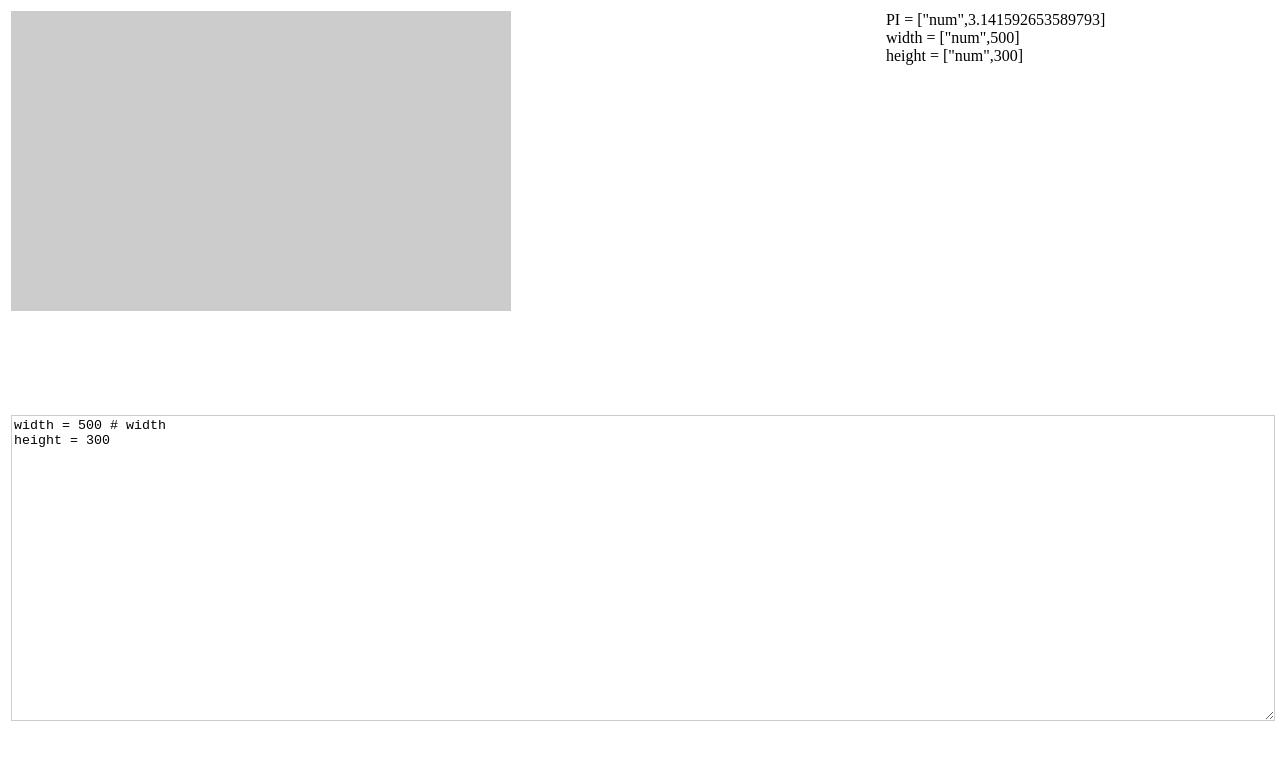
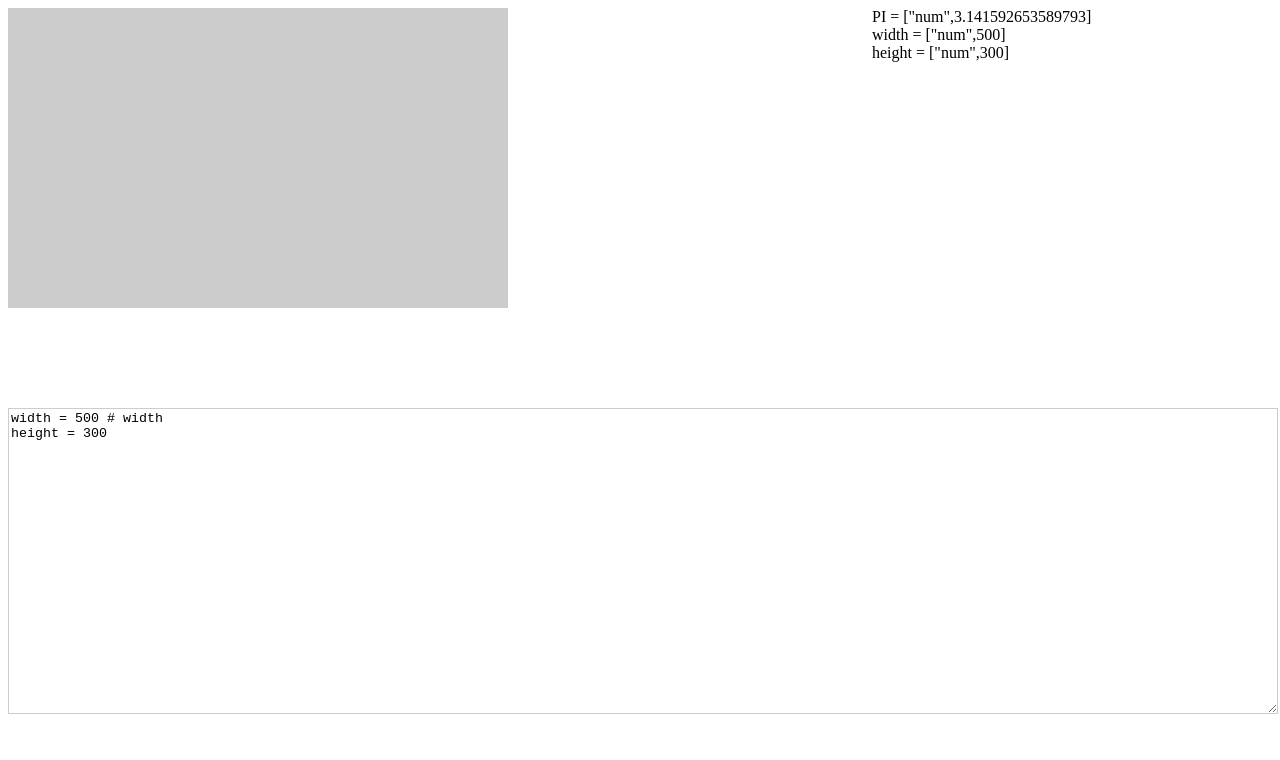
Before and after one commit to CindyLinz/CanvasDesigner, a plain HTML site: page index.html in a window 1280 px wide. Drawn offline with Linux system fonts and the light colour scheme.

Commit message:
layout table -> float

```diff
--- a/index.html
+++ b/index.html
@@ -5,17 +5,13 @@
         <title>Canvas Designer</title>
     </head>
     <body>
-        <table width=100%>
-            <tr valign=top>
-                <td><canvas id=canvas style=background-color:#ccc></canvas>
-                <td><div id=control style='height:400px;overflow-y:auto'></div>
-            <tr>
-                <td colspan=2>
-                    <textarea id=edit style='border:1px solid #ccc; height:300px; width:100%'>width = 500 # width
+        <canvas id=canvas style=background-color:#ccc;float:left></canvas>
+        <div id=control style='height:400px;width:400px;overflow:auto;float:right'></div>
+        <br style=clear:both>
+        <textarea id=edit style='border:1px solid #ccc; height:300px; width:100%'>width = 500 # width
 height = 300
 </textarea>
-                    <div id=error style='color:red'></div>
-        </table>
+        <div id=error style='color:red'></div>
         <script src=canvas_designer.js></script>
     </body>
 </html>
```
